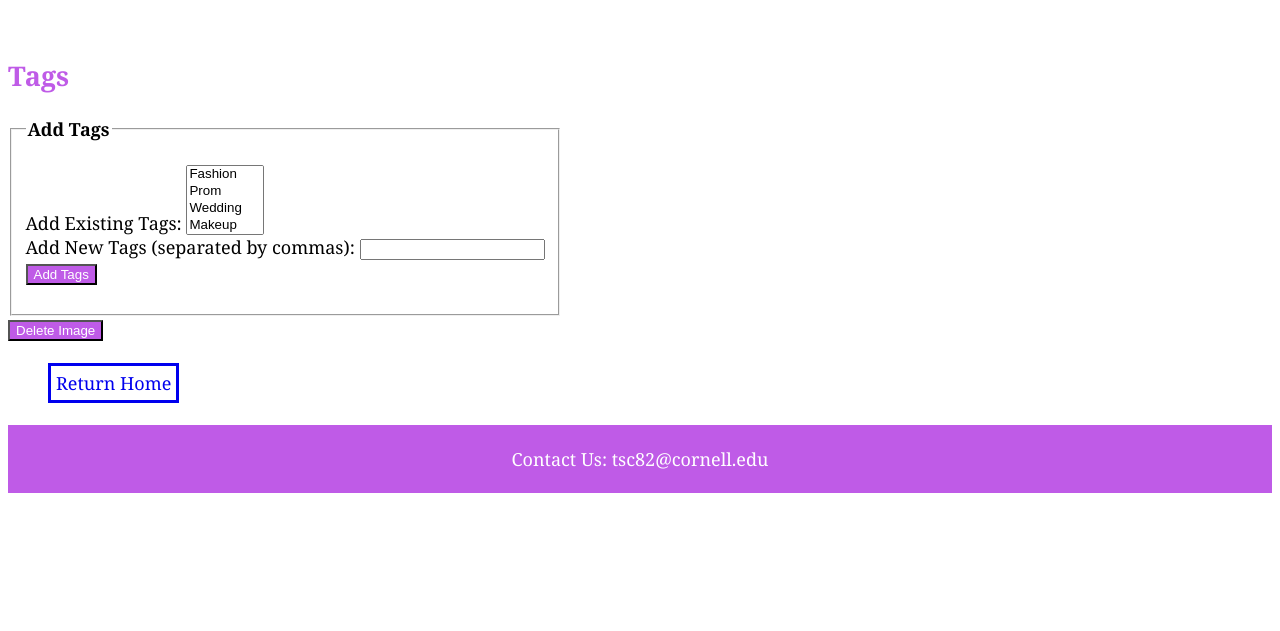
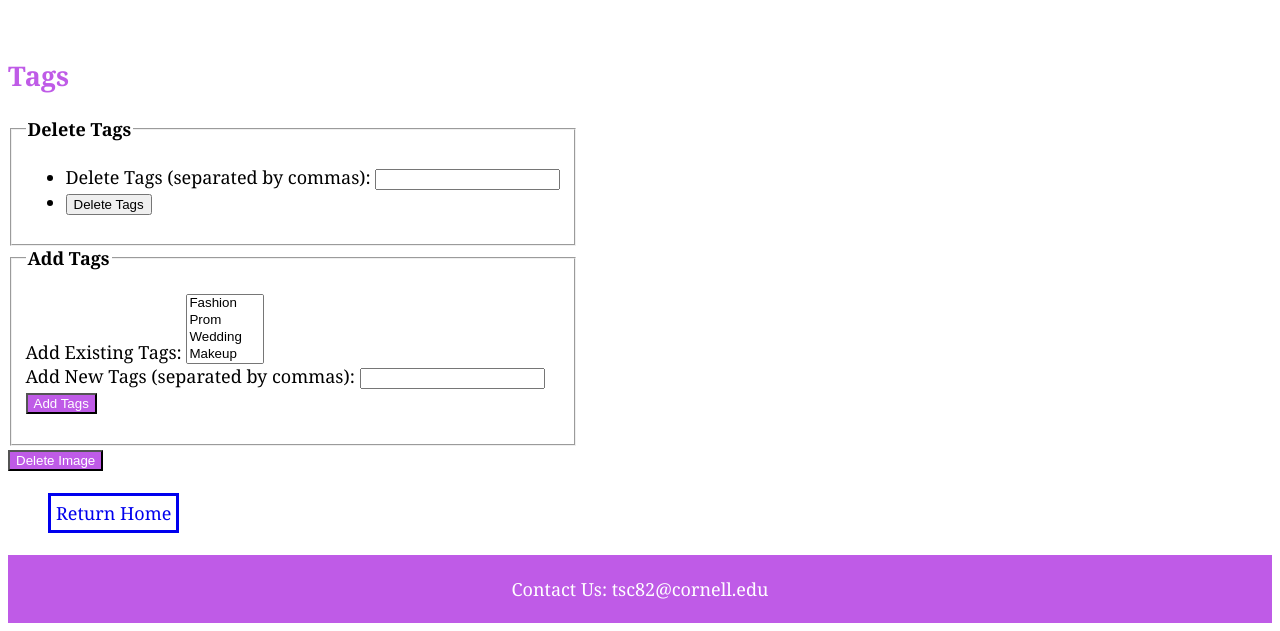
Before and after one commit to tcho6319/InspoFormal, a PHP site: page /post.php in a window 1280 px wide. Shown: the part 591-1222 px from the top of the page. Before the commit the page ends 1084 px from the top, so only its background shows below. Run offline with PHP 8.4, Linux system fonts and the light colour scheme; data that the repository does not hold is empty.

Commit message:
delete tags works!

```diff
--- a/index.php
+++ b/index.php
@@ -264,7 +264,7 @@ if (isset($_POST["add_img"]) && is_logged_in()){
             </li>
 
             <li>
-              <label for="exist_tag">Existing Tags: </label>
+              <label>Existing Tags: </label>
               <select name="exist_tag[]" multiple >
 
                 <?php
--- a/post.php
+++ b/post.php
@@ -19,32 +19,65 @@ $image_post_id = $image_post["id"];
 
 
 //TO DO: Delete Tags
-//Show all tags for the image
-$sql = "SELECT tags.tag FROM tags INNER JOIN image_tags ON tags.id = image_tags.tag_id WHERE :img_id = image_id;";
-$params = array(
-    ':img_id' => $id
-);
-$records_img_tags = exec_sql_query($db, $sql, $params)->fetchAll();
-// var_dump($records_img_tags);
-foreach($records_img_tags as $record){
-//TO DO: DELETE TAG SQL UPDATES
-// Only uploader can delete tags
+// //Show all tags for the image
+// $sql = "SELECT tags.tag FROM tags INNER JOIN image_tags ON tags.id = image_tags.tag_id WHERE :img_id = image_id;";
+// $params = array(
+//     ':img_id' => $id
+// );
+// $records_img_tags = exec_sql_query($db, $sql, $params)->fetchAll();
+// // var_dump($records_img_tags);
+// foreach($records_img_tags as $record){
+// //TO DO: DELETE TAG SQL UPDATES
+// // Only uploader can delete tags
 
-$record_tag_id = $record["id"];
+// $record_tag_id = $record["id"];
 
-// var_dump(isset($_POST['"'. $button_name . '"']));
-if ( isset($_POST['"delete_' . $record['tag'] . '"']) && $online_user["id"] ==  $image_post["user_id"]){
-    echo "pressed delete tag button block";
-    // $img_tag = $record["tag"];
-    $sql = "DELETE FROM image_tags WHERE (:record_tag_id = image_tags.tag_id and :img_post_id = image_tags.image_id);";
+// // var_dump(isset($_POST['"'. $button_name . '"']));
+// if ( isset($_POST['"delete_' . $record['tag'] . '"']) && $online_user["id"] ==  $image_post["user_id"]){
+//     echo "pressed delete tag button block";
+//     // $img_tag = $record["tag"];
+//     $sql = "DELETE FROM image_tags WHERE (:record_tag_id = image_tags.tag_id and :img_post_id = image_tags.image_id);";
 
-    $params = array(
-        ':record_tag_id' => $record_tag_id,
+//     $params = array(
+//         ':record_tag_id' => $record_tag_id,
+//         ':img_post_id' => $image_post_id
+//     );
+
+//     $result = exec_sql_query($db, $sql, $params);
+// }
+// }
+if ( isset($_POST["del_tags_button"]) && isset($_POST["del_tag"]) && $_POST["del_tag"] != ""){
+    //get filtered and unique list of tags inputted for deletion
+    $del_tags_filtered = filter_new_tag_input("del_tag");
+    $del_tags_filtered = array_unique($del_tags_filtered);
+
+    //all existing tags
+    $all_existing_tags_img = exec_sql_query($db, "SELECT DISTINCT tag FROM tags INNER JOIN image_tags ON image_tags.tag_id = tags.id INNER JOIN images ON image_tags.image_id = images.id WHERE :img_id = images.id", array(':img_id' => $image_post_id))->fetchAll(PDO::FETCH_COLUMN);
+
+    $all_tags_to_del_db = array(); //inputted tags that are actually image's tags
+    foreach($del_tags_filtered as $tag_for_db){
+        if(in_array($tag_for_db, $all_existing_tags_img)){
+          $all_tags_to_del_db[] = $tag_for_db;
+        }
+      }
+
+    //list of ids of tags that are to be deleted
+    foreach($all_tags_to_del_db as $tag_name_to_del){
+        $array_tags_to_del_db_id = exec_sql_query($db, "SELECT DISTINCT tags.id FROM tags WHERE :tag_name_to_del = tags.tag", array(':tag_name_to_del' => $tag_name_to_del))->fetchAll(PDO::FETCH_COLUMN);
+    }
+
+    //delete sql
+    foreach($array_tags_to_del_db_id as $tag_id_to_del){
+        $sql = "DELETE FROM image_tags WHERE (:tag_id_to_del = image_tags.tag_id and :img_post_id = image_tags.image_id);";
+
+        $params = array(
+        ':tag_id_to_del' => $tag_id_to_del,
         ':img_post_id' => $image_post_id
-    );
+        );
 
-    $result = exec_sql_query($db, $sql, $params);
-}
+        $result = exec_sql_query($db, $sql, $params);
+    }
+
 }
 
 
@@ -168,16 +201,37 @@ if( isset($_POST["delete_img"]) && $online_user["id"] ==  $image_post["user_id"]
         $records_img_tags = exec_sql_query($db, $sql, $params)->fetchAll();
         foreach ($records_img_tags as $record){
             echo '<div class="tagItem">' . ucfirst(htmlspecialchars($record["tag"]));
-            //only uploader can delete tags
-            if($online_user["id"] ==  $image_post["user_id"]){
-                // echo '<form class="delTagForm" action="post.php?' . http_build_query( array( "id" => $image_post["id"] ) ) . '" method="post"><button name="delete_' . $record['tag'] . '"' .  ' type="submit">Delete</button></form>';
-                $button_name = "delete_" . $record["tag"];
-                echo '<form class="delTagForm" action="post.php?' . http_build_query( array( "id" => $image_post["id"] ) ) . '"  method="post"><button name="' . $button_name .'" type="submit">Delete</button></form>';
-            }
+            // //only uploader can delete tags
+            // if($online_user["id"] ==  $image_post["user_id"]){
+            //     // echo '<form class="delTagForm" action="post.php?' . http_build_query( array( "id" => $image_post["id"] ) ) . '" method="post"><button name="delete_' . $record['tag'] . '"' .  ' type="submit">Delete</button></form>';
+            //     $button_name = "delete_" . $record["tag"];
+            //     echo '<form class="delTagForm" action="post.php?' . http_build_query( array( "id" => $image_post["id"] ) ) . '"  method="post"><button name="' . $button_name .'" type="submit">Delete</button></form>';
+            // }
             echo "</div>";
     }
         ?>
         </div>
+
+        <?php if($online_user["id"] == $image_post["user_id"]){ //only uploader can delete tags
+        ?>
+        <div class="delTagsDiv">
+        <form id="delTagsForm" action="<?php echo 'post.php?' . http_build_query( array( "id" => $image_post["id"] ) ); ?>" method="post">
+      <fieldset>
+      <legend>Delete Tags</legend>
+          <ul>
+            <li>
+              <label for="del_tag">Delete Tags (separated by commas): </label>
+              <input id="del_tag" type="text" name="del_tag"/>
+            </li>
+
+            <li>
+              <button name="del_tags_button" type="submit">Delete Tags</button>
+            </li>
+          </ul>
+      </fieldset>
+    </form>
+        </div>
+        <?php } ?>
 
         <div class="addTagsDiv">
         <form id="addTagsForm" action="<?php echo 'post.php?' . http_build_query( array( "id" => $image_post["id"] ) ); ?>" method="post">
```
